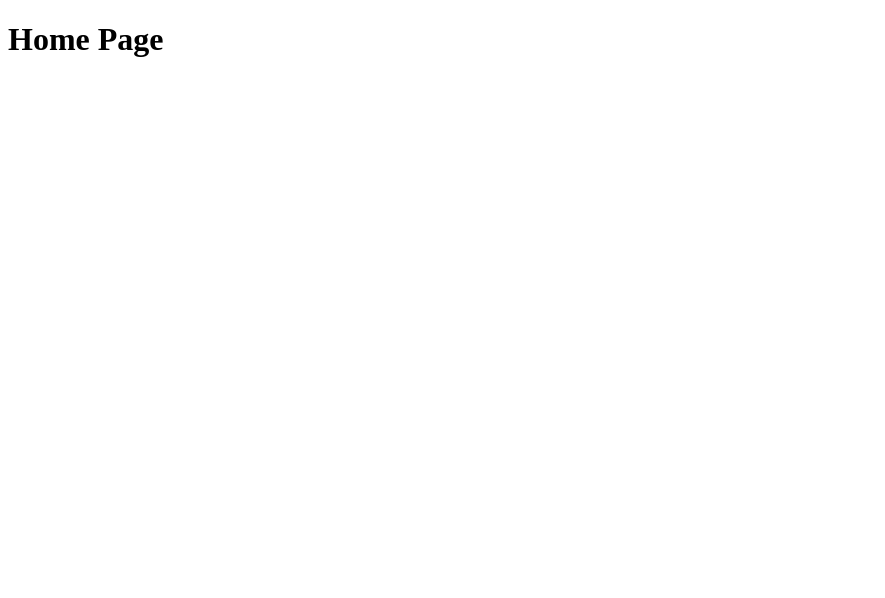
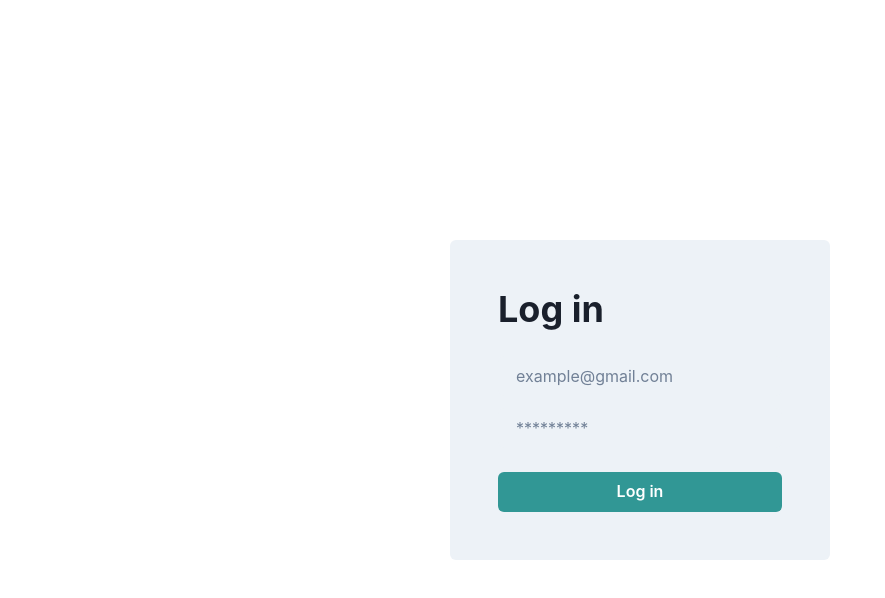
Before and after one commit to EduZaparoli/fullstack_app, a Next.js app in the folder frontend/: page / in a window 1280 px wide. Shown: the top 598 px of the page, without its empty margins (0-885 px from the left). Built offline with nearby package versions, Linux system fonts and the light colour scheme.

Commit message:
adding Chakra UI in this project

```diff
--- a/frontend/package.json
+++ b/frontend/package.json
@@ -9,6 +9,11 @@
     "lint": "next lint"
   },
   "dependencies": {
+    "@chakra-ui/next-js": "^2.2.0",
+    "@chakra-ui/react": "^2.8.2",
+    "@emotion/react": "^11.11.3",
+    "@emotion/styled": "^11.11.0",
+    "framer-motion": "^11.0.3",
     "next": "14.1.0",
     "react": "^18",
     "react-dom": "^18",
--- a/frontend/src/app/dashboard/page.tsx
+++ b/frontend/src/app/dashboard/page.tsx
@@ -1,3 +1,3 @@
-export default function Teste() {
+export default function Dashboard() {
     return <h1>Dashboard Page</h1>;
   }
--- a/frontend/src/app/layout.tsx
+++ b/frontend/src/app/layout.tsx
@@ -1,3 +1,5 @@
+import { ChakraProvider } from '@chakra-ui/react'
+
 export const metadata = {
   title: "Next.js",
   description: "Generated by Next.js",
@@ -10,7 +12,9 @@
 }) {
   return (
     <html lang="en">
-      <body>{children}</body>
+      <ChakraProvider>
+        <body>{children}</body>
+      </ChakraProvider>
     </html>
   );
 }
--- a/frontend/src/app/page.tsx
+++ b/frontend/src/app/page.tsx
@@ -1,3 +1,17 @@
-export default function Home() {
-  return <h1>Home Page</h1>;
+import { Button, Flex, Heading, Input } from '@chakra-ui/react'
+
+const Home = () => {
+
+  return (
+      <Flex height={"100vh"} alignItems={"center"} justifyContent={"center"}>
+        <Flex direction={"column"} background={"gray.100"} p={12} rounded={6}>
+          <Heading mb={6}>Log in</Heading>
+          <Input placeholder='example@gmail.com' variant={"filled"} mb={3} type='email' />
+          <Input placeholder='*********' variant={"filled"} mb={6} type='password' />
+          <Button colorScheme='teal'>Log in</Button>
+        </Flex>
+      </Flex>
+  );
 }
+
+export default Home;
```
Also changed, not shown: 1 other file (tests, documents, lock files or other folders).
